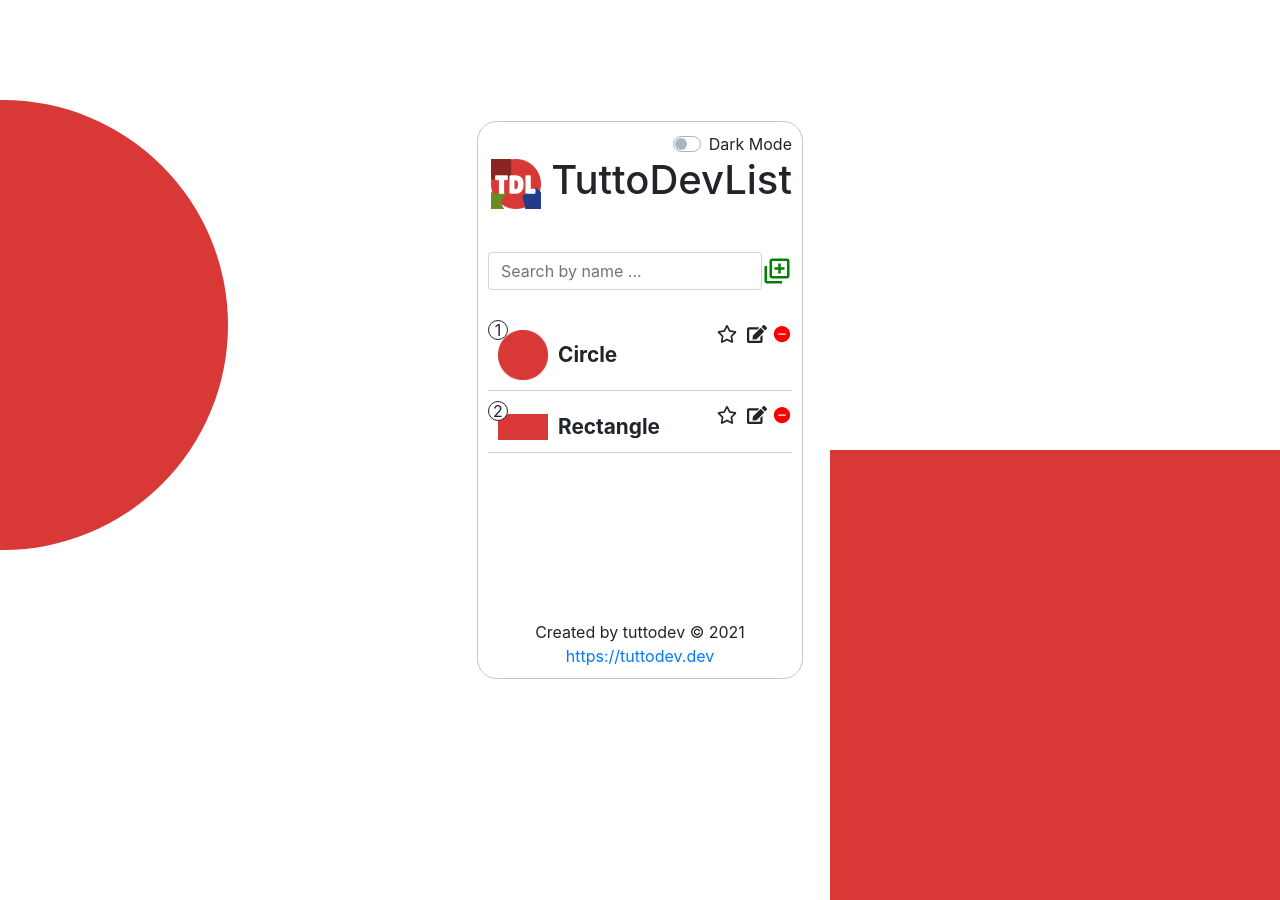
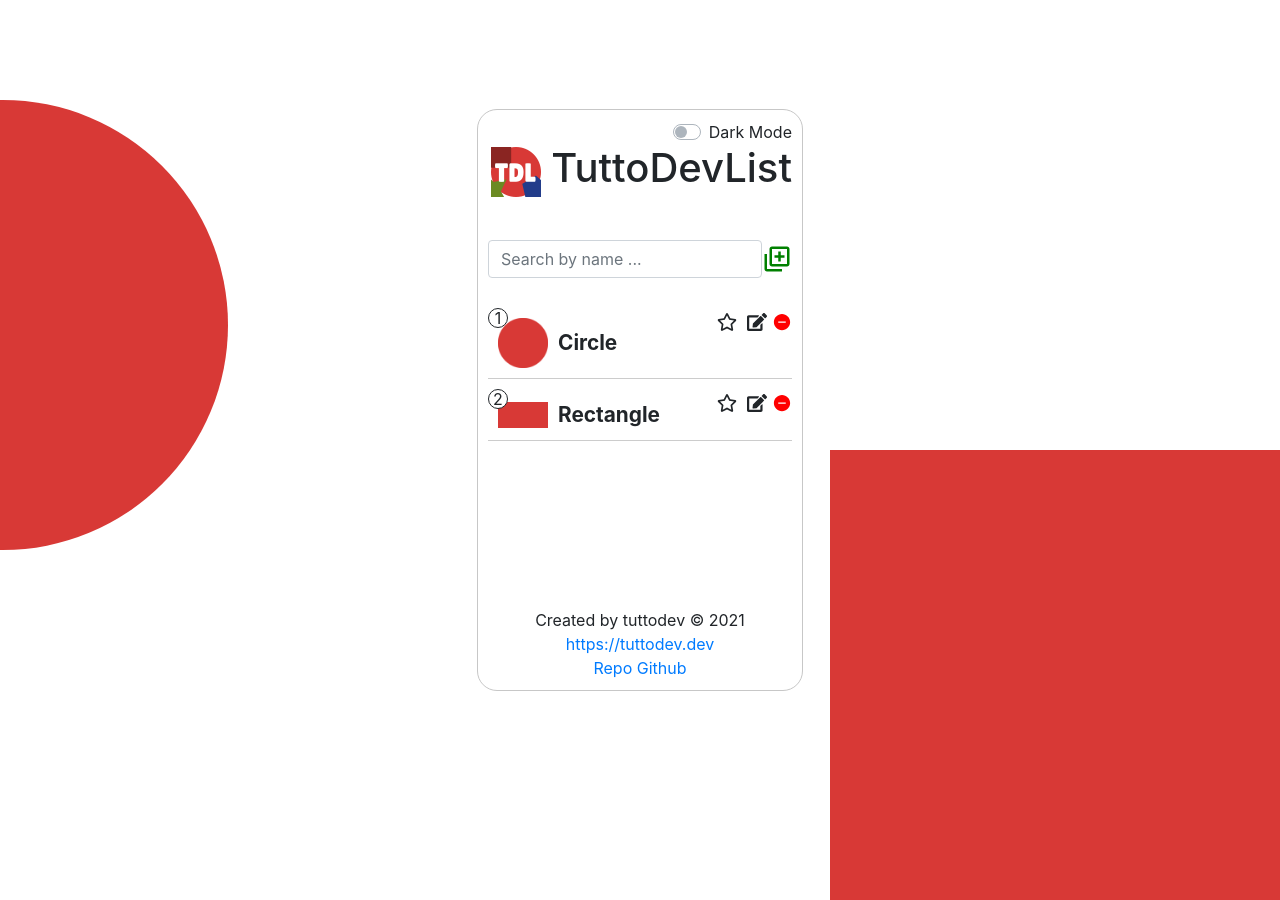
Before and after one commit to juansebastian2426/tuttodevlist, a React (Create React App) app: page / in a window 1280 px wide. Built offline with nearby package versions, Linux system fonts and the light colour scheme.

Commit message:
linkeables

```diff
--- a/src/App.tsx
+++ b/src/App.tsx
@@ -38,7 +38,10 @@ function App() {
         <footer>
           Created by tuttodev © 2021
           <div>
-            <a href='https://tutto-dev.vercel.app/' target="_black">https://tuttodev.dev</a>
+            <a href='https://tuttodev.dev/' target="_black">https://tuttodev.dev</a>
+          </div>
+          <div>
+            <a href='https://github.com/juansebastian2426/tuttodevlist' target="_black">Repo Github</a>
           </div>
         </footer>
       </div>
```
Also changed, not shown: 1 other file (tests, documents, lock files or other folders).
